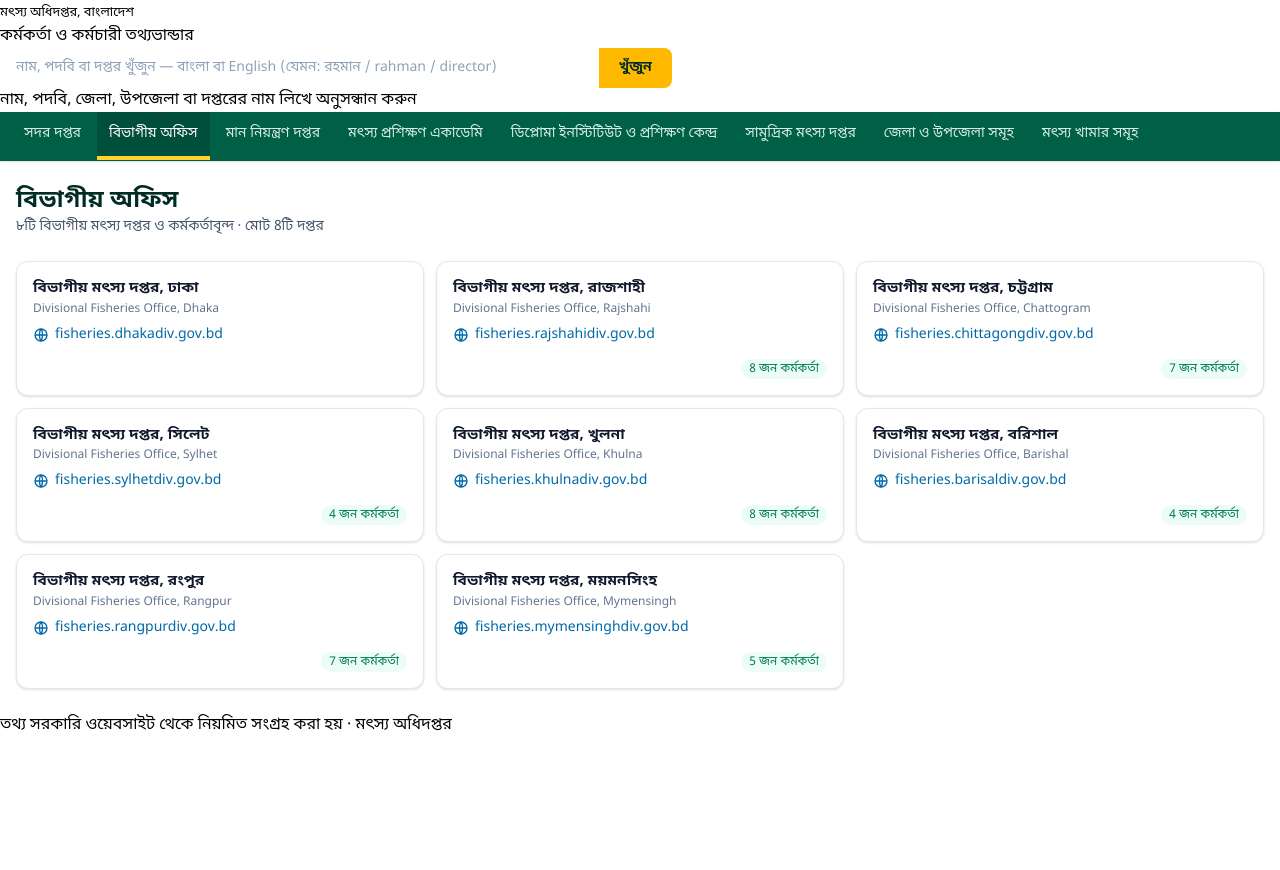
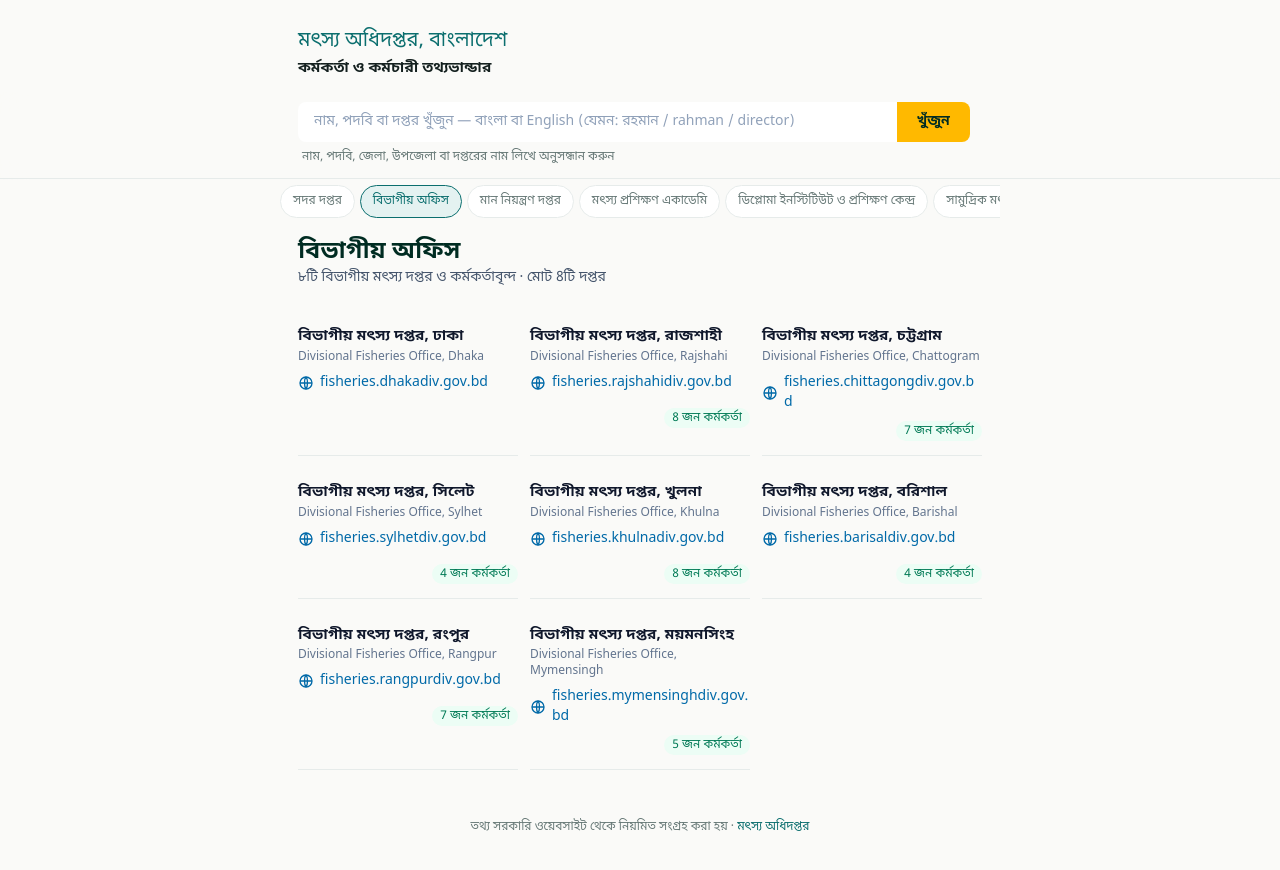
Before and after one commit to hasibranaofficial/dof-derectory-test, a Next.js app: page /dof-derectory-test/c/divisions in a window 1280 px wide. Shown: the top 870 px of the page. Before the commit the page ends 800 px from the top, so only its background shows below. Built offline with nearby package versions, Linux system fonts and the light colour scheme.

Commit message:
Apply reference directory visual theme

```diff
--- a/src/app/globals.css
+++ b/src/app/globals.css
@@ -1,10 +1,79 @@
+@import url("https://fonts.googleapis.com/css2?family=Noto+Sans+Bengali:wght@400;500;700&display=swap");
 @import "tailwindcss";
 
-html {
-  scroll-behavior: smooth;
-  scroll-padding-top: 4rem;
+:root {
+  color-scheme: light dark;
+  --bg: #fafaf8;
+  --card: #ffffff;
+  --ink: #14201f;
+  --mute: #667876;
+  --line: #e6ebea;
+  --acc: #0b6e6e;
+  --accbg: #e4f2f1;
 }
-
+@media (prefers-color-scheme: dark) {
+  :root {
+    --bg: #0b1415;
+    --card: #111d1e;
+    --ink: #e8f1f0;
+    --mute: #8fa5a3;
+    --line: #1f3032;
+    --acc: #5ec4c2;
+    --accbg: #14302f;
+  }
+}
+* { box-sizing: border-box; -webkit-tap-highlight-color: transparent; }
+html { scroll-behavior: smooth; scroll-padding-top: 80px; }
 body {
-  font-family: "Noto Sans Bengali", "Kalpurush", "SolaimanLipi", "Nirmala UI", "Vrinda", "Segoe UI", system-ui, -apple-system, sans-serif;
+  margin: 0; min-height: 100vh; background: var(--bg); color: var(--ink);
+  font: 400 16px/1.55 "Noto Sans Bengali", system-ui, sans-serif;
+  padding-bottom: env(safe-area-inset-bottom);
 }
+.site-wrap, main.mx-auto.max-w-7xl { max-width: 720px; margin-left: auto; margin-right: auto; padding-left: 18px; padding-right: 18px; }
+.site-header { padding: calc(26px + env(safe-area-inset-top)) 0 14px; }
+.brand-link { display: block; color: inherit; text-decoration: none; }
+.brand-link small { display: block; color: var(--acc); font-size: 20px; font-weight: 500; }
+.brand-link h1 { margin: 2px 0 0; font-size: 15px; line-height: 1.25; font-weight: 700; }
+.search-bar {
+  position: sticky; top: 0; z-index: 40; padding: 10px 0 12px;
+  background: color-mix(in srgb, var(--bg) 88%, transparent);
+  backdrop-filter: blur(12px); -webkit-backdrop-filter: blur(12px);
+  border-bottom: 1px solid var(--line);
+}
+.search-form { position: relative; width: 100%; display: block; }
+.search-form input {
+  width: 100%; height: 48px; border: 1px solid var(--line); border-radius: 14px;
+  background: var(--card); color: var(--ink); padding: 0 14px;
+  font: inherit; font-size: 16px; appearance: none;
+}
+.search-form input:focus { outline: 2px solid var(--acc); outline-offset: 2px; }
+.search-form button { display: none; }
+.search-hint { color: var(--mute); font-size: 12px; margin: 6px 4px 0; }
+.site-footer { max-width: 720px; margin: 0 auto; padding: 24px 18px 36px; text-align: center; color: var(--mute); font-size: 12px; }
+.site-footer a { color: var(--acc); text-decoration: none; }
+nav.sticky { position: relative !important; top: auto !important; z-index: 2 !important; background: transparent !important; box-shadow: none !important; border: 0 !important; margin-top: 6px; }
+nav.sticky > div { max-width: 720px; padding: 0; gap: 5px; flex-wrap: nowrap; }
+nav.sticky a { border: 1px solid var(--line) !important; border-radius: 999px; padding: 7px 12px !important; color: var(--mute) !important; background: var(--card) !important; font-size: 12px !important; }
+nav.sticky a.border-amber-300 { color: var(--acc) !important; border-color: var(--acc) !important; background: var(--accbg) !important; }
+main.mx-auto.max-w-7xl { padding-top: 18px; padding-bottom: 24px; }
+main nav.mb-3 { color: var(--mute); font-size: 13px; padding: 10px 0 4px; }
+main nav a { color: var(--acc); }
+main section.rounded-2xl { border: 1px solid var(--line) !important; border-radius: 18px !important; background: var(--card) !important; padding: 16px !important; box-shadow: none !important; }
+main section.rounded-2xl h1 { color: var(--ink) !important; font-size: 21px !important; line-height: 1.35; }
+main section.rounded-2xl p, main section.rounded-2xl dl { color: var(--mute) !important; }
+article.flex.gap-3.rounded-xl, .rounded-xl.border.bg-white, .rounded-xl.border.border-slate-200.bg-white {
+  border: 0 !important; border-bottom: 1px solid var(--line) !important; border-radius: 0 !important;
+  background: transparent !important; box-shadow: none !important; padding: 14px 0 !important;
+}
+article.flex.gap-3.rounded-xl { align-items: center; }
+article h4 { color: var(--ink) !important; font-size: 17px !important; font-weight: 500 !important; }
+article p.text-emerald-800 { color: var(--acc) !important; font-size: 14px !important; }
+article a.text-slate-500, article .text-slate-500 { color: var(--mute) !important; }
+article img { border-radius: 50%; }
+article .text-slate-800 { color: var(--mute) !important; }
+h2.border-l-4 { margin: 22px 0 4px; padding: 9px 12px; border-left: 3px solid var(--acc) !important; border-radius: 0 10px 10px 0; background: var(--accbg); color: var(--acc) !important; font-size: 16px !important; }
+a, button { -webkit-tap-highlight-color: transparent; }
+a:focus-visible, button:focus-visible, input:focus-visible { outline: 2px solid var(--acc); outline-offset: 2px; }
+@media (max-width: 420px) {
+  .site-wrap, main.mx-auto.max-w-7xl { padding-left: 16px; padding-right: 16px; }
+}
```
